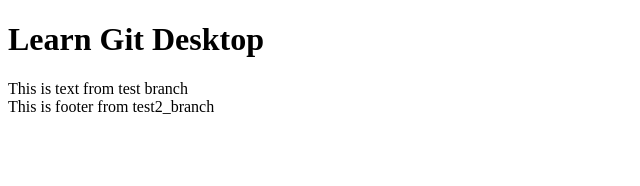
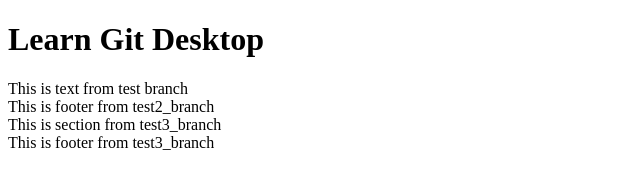
Before and after one commit to Tom646/git-desktop, a plain HTML site: page index.html in a window 1280 px wide. Shown: the whole page, without its empty margins (0-640 px from the left). Drawn offline with Linux system fonts and the light colour scheme.

Commit message:
add section and footer
add section and footer

```diff
--- a/index.html
+++ b/index.html
@@ -23,5 +23,17 @@
 
 	</footer>
 
+	<section>
+
+		This is section from test3_branch
+
+	</section>
+
+	<footer>
+
+		This is footer from test3_branch
+
+	</footer>
+
 </body>
 </html>
```
